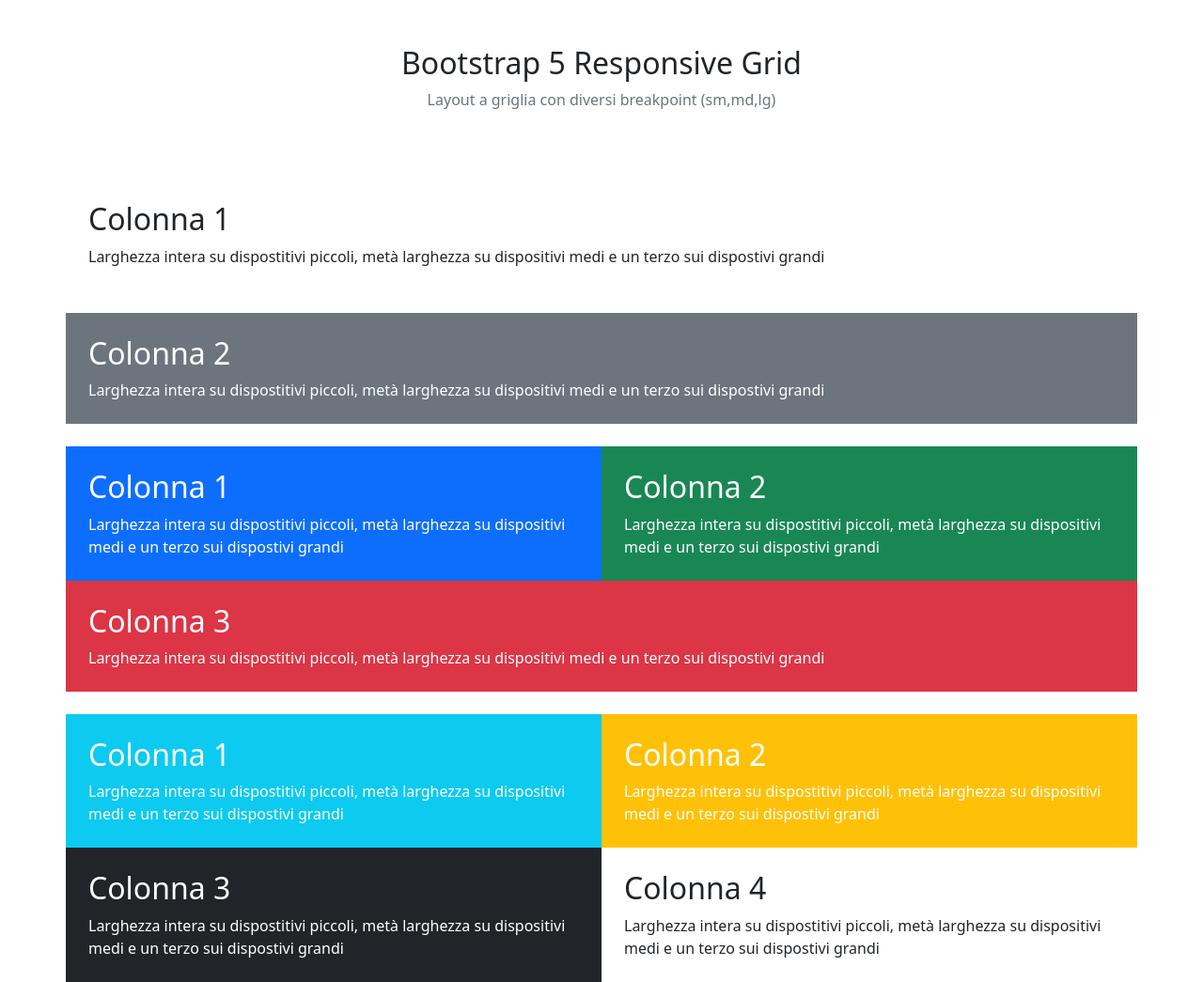
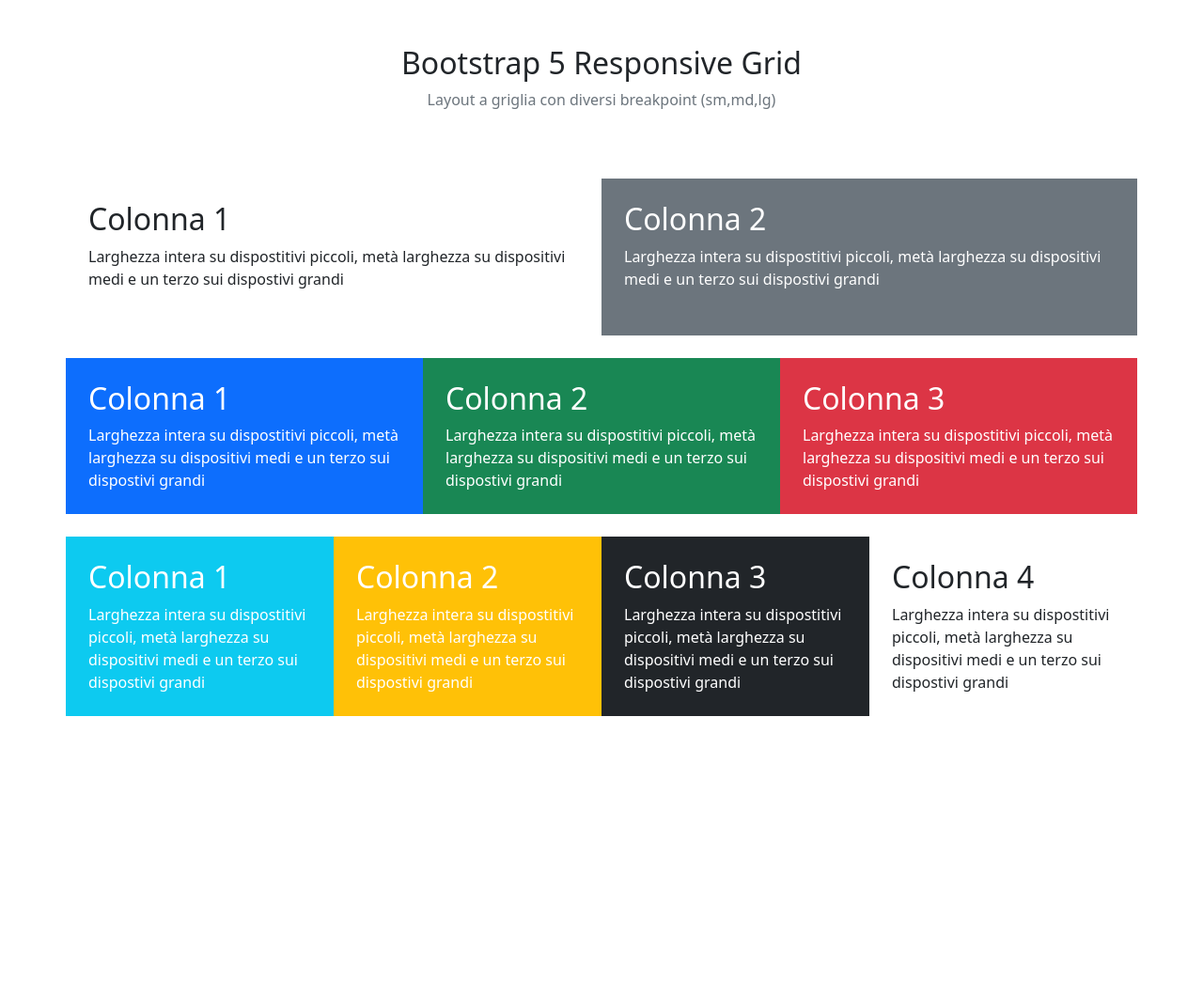
Before and after one commit to Gabbocnc/htmlcss-bootstrap-layout, a plain HTML site: page index.html in a window 1280 px wide. Shown: the whole page at 94% size. After the commit the page ends 800 px from the top, so only its background shows below. Drawn offline with nearby package versions, Linux system fonts and the light colour scheme.

Commit message:
add media query 768px

```diff
--- a/index.html
+++ b/index.html
@@ -22,7 +22,7 @@
     <!-- header -->
     <main>
         <div class="container">
-            <div class="row my-4">
+            <div class="row my-4 row-cols-md-2">
                 <div class="col-12 mb-4 p-4">
                     <h2>Colonna 1</h2>
                     <span>Larghezza intera su dispostitivi piccoli, metà larghezza su dispositivi medi e un terzo sui dispostivi grandi
@@ -37,7 +37,7 @@
             </div>
         </div>
         <div class="container">
-            <div class="row">
+            <div class="row mb-4 row-cols-md-3">
                 <div class="col-6 bg-primary text-white p-4">
                     <h2>Colonna 1</h2>
                     <span>Larghezza intera su dispostitivi piccoli, metà larghezza su dispositivi medi e un terzo sui dispostivi grandi
@@ -48,13 +48,13 @@
                     <span>Larghezza intera su dispostitivi piccoli, metà larghezza su dispositivi medi e un terzo sui dispostivi grandi
                     </span>
                 </div>
-                <div class="col-12 bg-danger text-white p-4 mb-4">
+                <div class="col-12 bg-danger text-white p-4">
                     <h2>Colonna 3</h2>
                     <span>Larghezza intera su dispostitivi piccoli, metà larghezza su dispositivi medi e un terzo sui dispostivi grandi
                     </span>
                 </div>
             </div>
-            <div class="row">
+            <div class="row mb-4 row-cols-md-4">
                 <div class="col-6 bg-info text-white p-4">
                     <h2>Colonna 1</h2>
                     <span>Larghezza intera su dispostitivi piccoli, metà larghezza su dispositivi medi e un terzo sui dispostivi grandi
```
